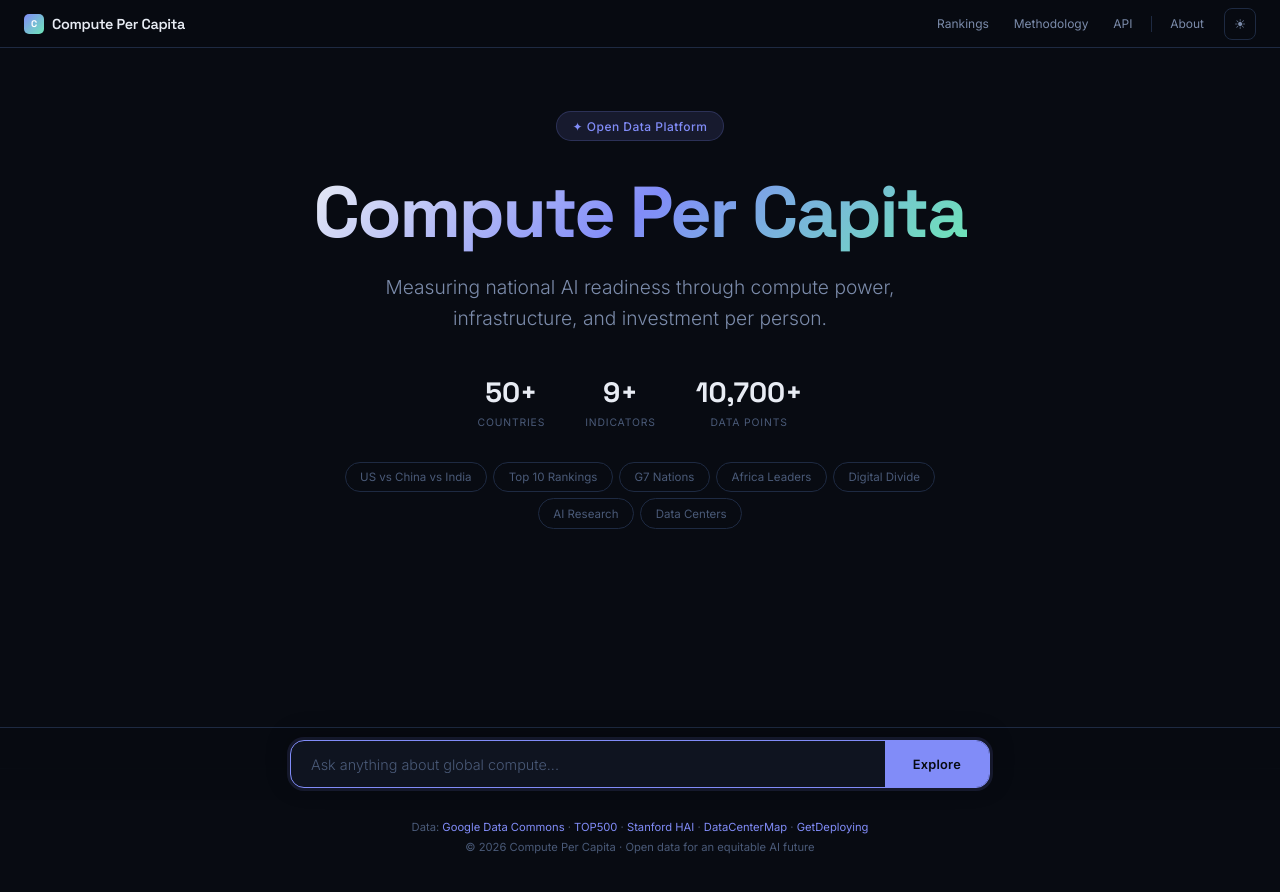
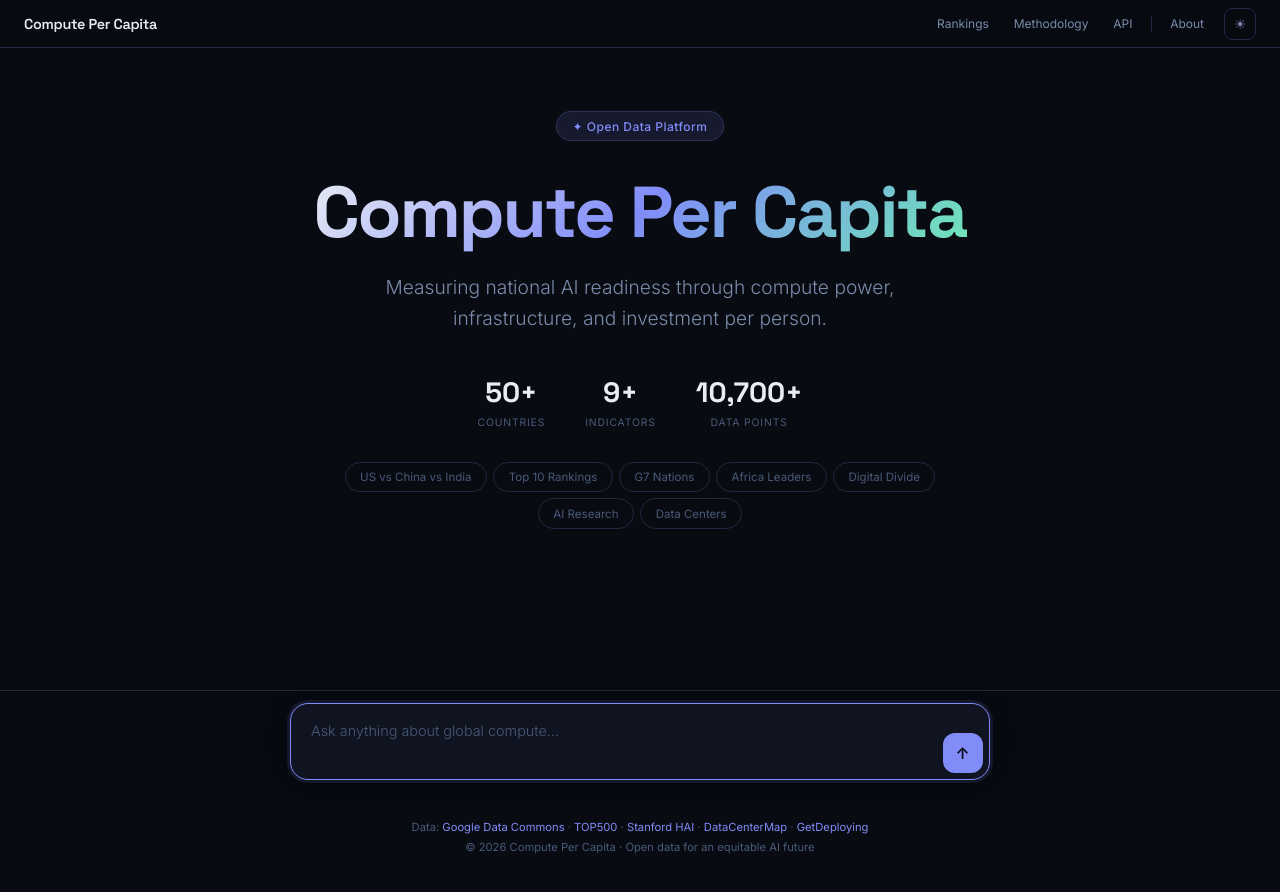
Before and after one commit to Petaloco/compute-per-capita, a plain HTML site: page index.html in a window 1280 px wide. Drawn offline with nearby package versions, Linux system fonts and the light colour scheme.

Commit message:
UI polish: remove nav icon, taller textarea input, more bottom padding
- Removed logo-mark icon from nav, text-only "Compute Per Capita"
- Replaced single-line input with 2-line auto-resizing textarea
- Rounded submit button (arrow icon) like Claude.ai
- Added more bottom margin/padding to input bar
- Enter submits, Shift+Enter for new line
- Border-radius increased to 18px for softer feel

Co-Authored-By: Claude Opus 4.6 <noreply@anthropic.com>

```diff
--- a/index.html
+++ b/index.html
@@ -113,16 +113,7 @@
         }
 
         .nav-logo .logo-mark {
-            width: 20px;
-            height: 20px;
-            border-radius: 5px;
-            background: linear-gradient(135deg, var(--accent), var(--mint));
-            display: flex;
-            align-items: center;
-            justify-content: center;
-            font-size: 0.6rem;
-            color: #fff;
-            font-weight: 700;
+            display: none;
         }
 
         .nav-right {
@@ -301,8 +292,8 @@
             backdrop-filter: blur(20px);
             -webkit-backdrop-filter: blur(20px);
             border-top: 1px solid var(--border);
-            padding: 0.75rem 1.5rem;
-            padding-bottom: max(0.75rem, env(safe-area-inset-bottom));
+            padding: 0.75rem 1.5rem 1.25rem;
+            padding-bottom: max(1.25rem, calc(env(safe-area-inset-bottom) + 0.75rem));
         }
 
         .input-bar-inner {
@@ -320,9 +311,10 @@
             display: flex;
             background: var(--surface);
             border: 1px solid var(--border);
-            border-radius: 14px;
+            border-radius: 18px;
             overflow: hidden;
             transition: all 0.3s ease;
+            align-items: flex-end;
         }
 
         .input-wrap:focus-within {
@@ -330,31 +322,42 @@
             box-shadow: 0 0 0 3px var(--accent-soft), 0 -4px 24px var(--card-hover-shadow);
         }
 
-        .input-wrap input {
+        .input-wrap textarea {
             flex: 1;
             background: transparent;
             border: none;
-            padding: 0.9rem 1.25rem;
+            padding: 1rem 1.25rem;
             color: var(--text);
             font-family: 'Inter', sans-serif;
             font-size: 0.9rem;
             font-weight: 300;
             outline: none;
+            resize: none;
+            line-height: 1.5;
+            min-height: 3.25rem;
+            max-height: 8rem;
+            overflow-y: auto;
         }
 
-        .input-wrap input::placeholder { color: var(--text-muted); }
+        .input-wrap textarea::placeholder { color: var(--text-muted); }
 
         .input-wrap button {
             background: var(--accent);
             border: none;
-            padding: 0 1.75rem;
+            width: 40px;
+            height: 40px;
+            min-width: 40px;
+            border-radius: 12px;
+            margin: 0.4rem;
             color: #fff;
             font-family: 'Inter', sans-serif;
-            font-size: 0.8rem;
+            font-size: 1rem;
             font-weight: 600;
             cursor: pointer;
             transition: all 0.2s;
-            letter-spacing: 0.02em;
+            display: flex;
+            align-items: center;
+            justify-content: center;
         }
 
         [data-theme="dark"] .input-wrap button { color: #080b12; }
@@ -682,8 +685,8 @@
             <button onclick="runQuery('Show AI research leaders')">AI Research</button>
         </div>
         <div class="input-wrap">
-            <input type="text" id="query" placeholder="Ask anything about global compute..." autofocus>
-            <button id="askBtn" onclick="handleQuery()">Explore</button>
+            <textarea id="query" rows="2" placeholder="Ask anything about global compute..." autofocus></textarea>
+            <button id="askBtn" onclick="handleQuery()" aria-label="Explore">&#8593;</button>
         </div>
     </div>
 </div>
@@ -1162,7 +1165,14 @@ async function handleQuery() {
 }
 
 function runQuery(q) { document.getElementById('query').value = q; handleQuery(); }
-document.getElementById('query').addEventListener('keydown', e => { if (e.key === 'Enter') handleQuery(); });
+document.getElementById('query').addEventListener('keydown', e => {
+    if (e.key === 'Enter' && !e.shiftKey) { e.preventDefault(); handleQuery(); }
+});
+// Auto-resize textarea
+document.getElementById('query').addEventListener('input', function() {
+    this.style.height = 'auto';
+    this.style.height = Math.min(this.scrollHeight, 128) + 'px';
+});
 </script>
 
 </body>
```
